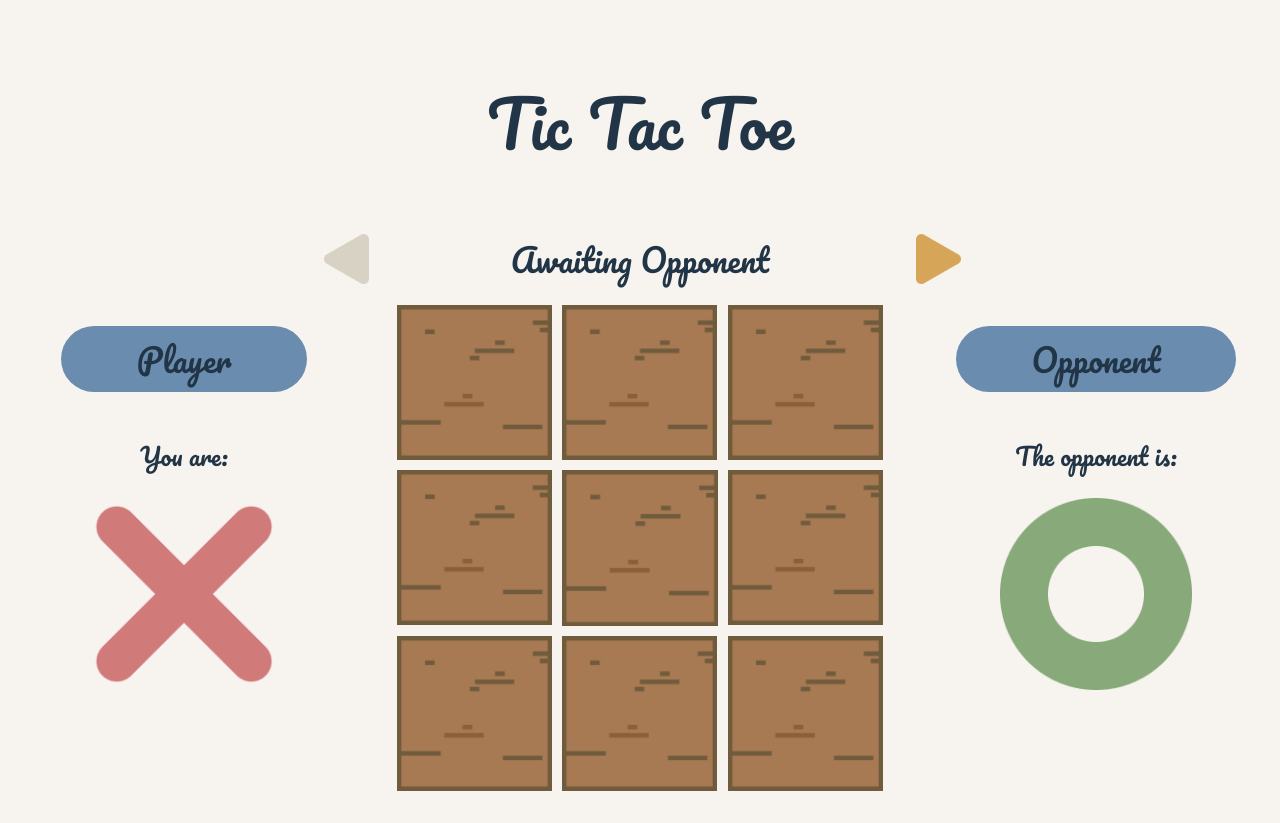
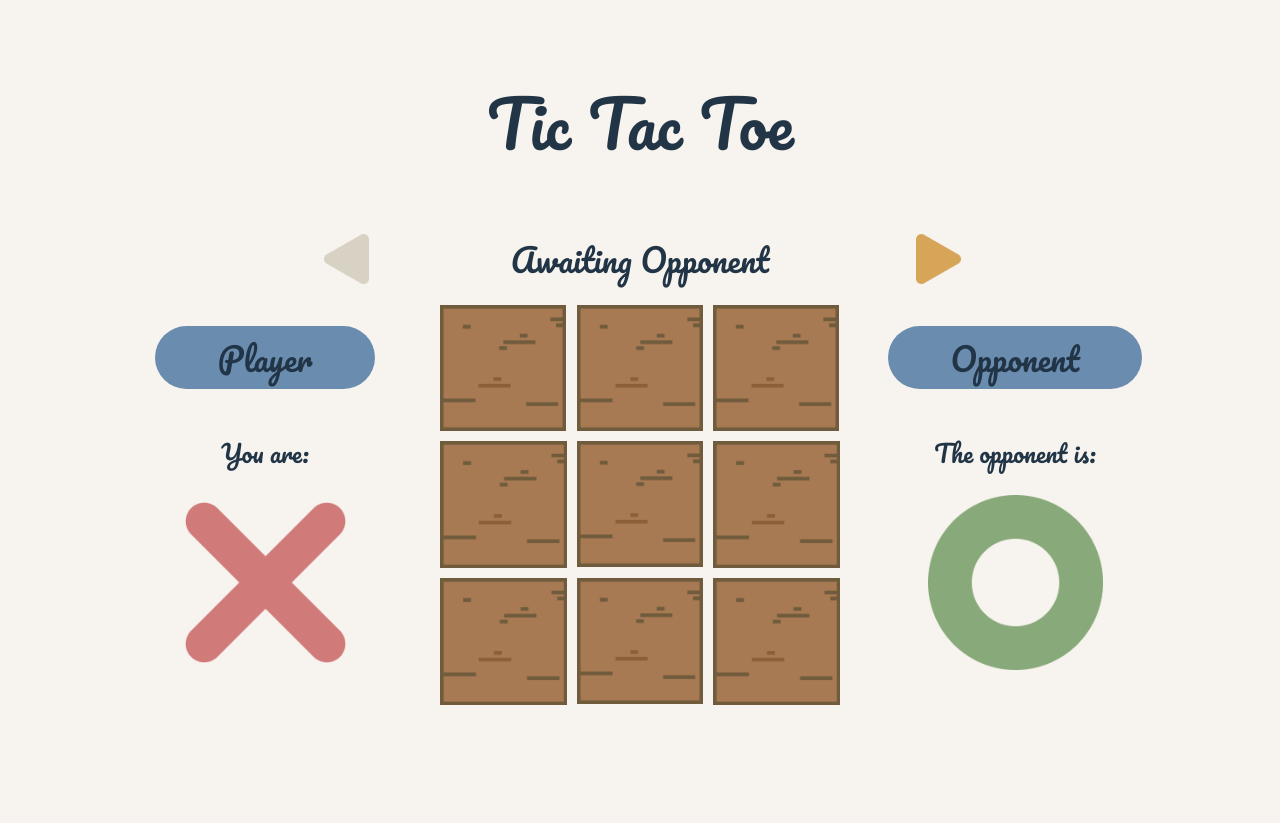
Before and after one commit to JoshuaChua1106/tictactoe-web, a React app in the folder frontend/: page /game in a window 1280 px wide. After the commit the page ends 800 px from the top, so only its background shows below. Built offline with nearby package versions, Linux system fonts and the light colour scheme; no server answers; the HTML template or start-up script is replaced by a standard one.

Commit message:
feat (game-layout): Added a max-width to the player state symbols and game-layout, so the game doesn't seem overtly huge on big screens

```diff
--- a/frontend/src/pages/game.css
+++ b/frontend/src/pages/game.css
@@ -3,6 +3,8 @@
     flex-direction: column;
     align-items: center;
     width: 100%;
+    margin: 0 auto;
+    max-width: 1000px;
 }
 
 .game-header {
@@ -144,6 +146,8 @@
     background-repeat: no-repeat;
     aspect-ratio: 1;
     width: 15vw;
+    max-width: 175px;
+
 }
 
 .circle.win {
@@ -157,6 +161,7 @@
     background-repeat: no-repeat;
     aspect-ratio: 1;
     width: 15vw;
+    max-width: 175px;
 }
 
 .cross.win {
--- a/frontend/src/pages/game.tsx
+++ b/frontend/src/pages/game.tsx
@@ -123,8 +123,6 @@ function GamePage() {
 
             </div>
 
-
-
         </div>
     </div>
 
```
